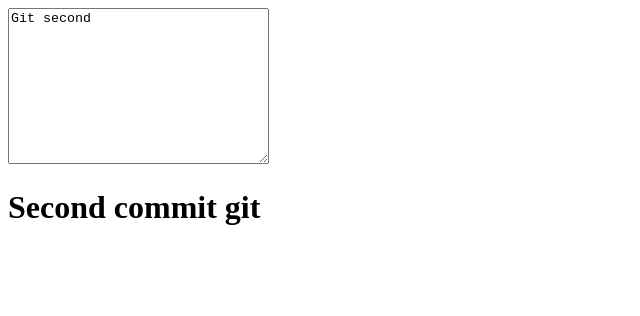
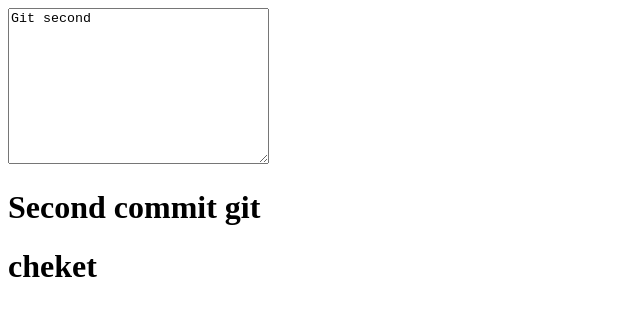
Before and after one commit to ray2346/projectgit1488, a plain HTML site: page index.html in a window 1280 px wide. Shown: the whole page, without its empty margins (0-640 px from the left). Drawn offline with Linux system fonts and the light colour scheme.

Commit message:
drity 3 second

```diff
--- a/index.html
+++ b/index.html
@@ -11,7 +11,7 @@
 <body>
 <textarea name="" id="" cols="30" rows="10">Git second</textarea>
 <h1>Second commit git</h1>
-
+<h1>cheket</h1>
 <script src="code.js"></script>
 </body>
 </html>
```
